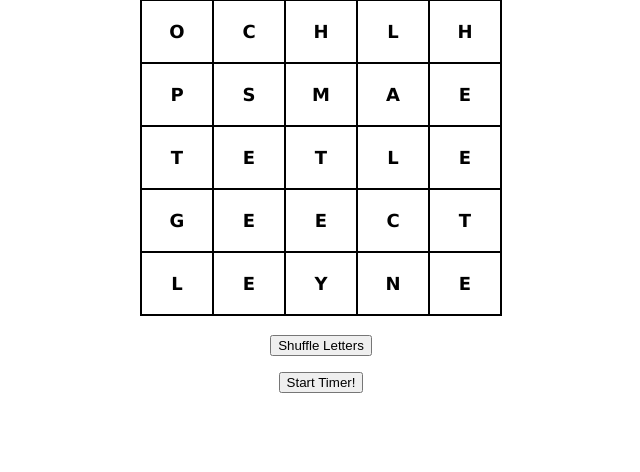
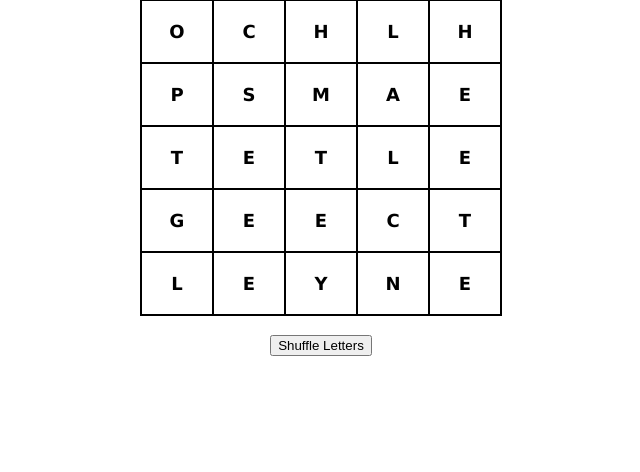
Before and after one commit to zcoder365/Boggle, a Flask app: page / in a window 1280 px wide. Shown: the part 208-680 px from the top of the page, without its empty margins (319-959 px from the left). Run offline with Flask 3, Linux system fonts and the light colour scheme.

Commit message:
comment out timer-related html content

```diff
--- a/templates/index.html
+++ b/templates/index.html
@@ -51,10 +51,10 @@
     <input type="submit" value="Shuffle Letters">
 </form>
 
-<button id="startTimer">Start Timer!</button>
+<!-- <button id="startTimer">Start Timer!</button>
 
 <br><br>
-<!--
+
 <div id="timer">180</div>
 
 <script>
```
